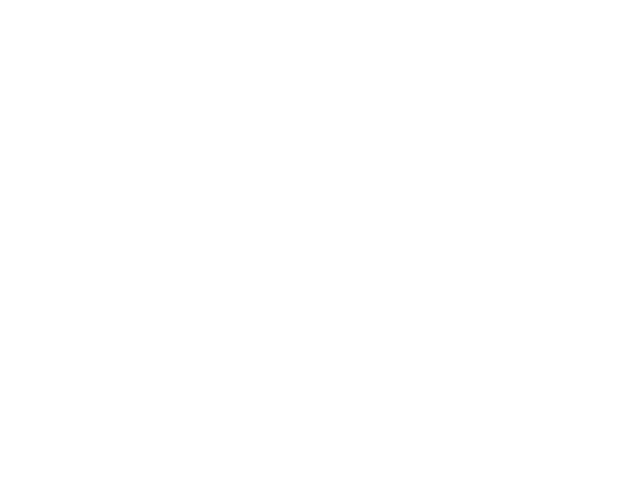
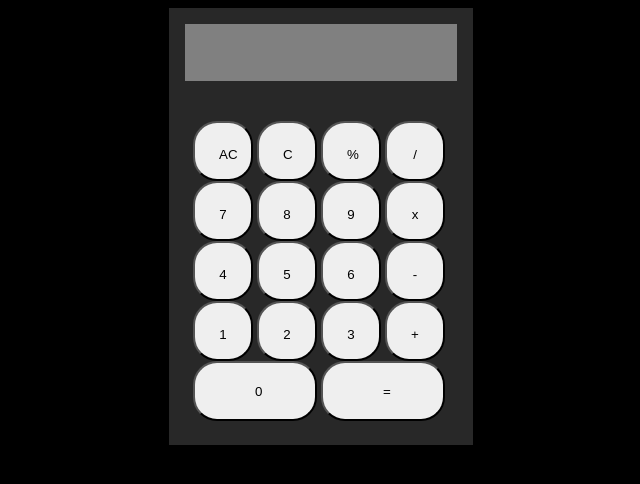
Before and after one commit to Saul-Codeman/Calculator, a plain HTML site: page index.html in a window 1280 px wide. Shown: the whole page, without its empty margins (319-959 px from the left). Drawn offline with Linux system fonts and the light colour scheme.

Commit message:
Finished UI

```diff
--- a/index.html
+++ b/index.html
@@ -8,6 +8,43 @@
     <link rel="stylesheet" href="styles.css">
 </head>
 <body>
+    <div class="calculator">
 
+        <div class="answer-container"></div>
+
+        <div class="button-container">
+            <div class="row-0">
+                <button id="a-clear" class="function-buttons">AC</button>
+                <button id="clear" class="function-buttons">C</button>
+                <button id="percent" class="function-buttons">%</button>
+                <button id="divide" class="function-buttons">/</button>
+            </div>
+            <div class="row-1">
+                <button id="7" class="number-buttons">7</button>
+                <button id="8" class="number-buttons">8</button>
+                <button id="9" class="number-buttons">9</button>
+                <button id="multiply" class="function-buttons">x</button>
+            </div>
+            <div class="row-2">
+                <button id="4" class="number-buttons">4</button>
+                <button id="5" class="number-buttons">5</button>
+                <button id="6" class="number-buttons">6</button>
+                <button id="subtract" class="function-buttons">-</button>
+            </div>
+            <div class="row-3">
+                <button id="1" class="number-buttons">1</button>
+                <button id="2" class="number-buttons">2</button>
+                <button id="3" class="number-buttons">3</button>
+                <button id="add" class="function-buttons">+</button>
+            </div>
+            <div class="row-4">
+                <button id="0" class="number-buttons">0</button>
+                <button id="equal" class="function-buttons">=</button>
+            </div>
+        </div>
+
+
+
+    </div>
 </body>
 </html>
--- a/javascript.js
+++ b/javascript.js
@@ -0,0 +1,43 @@
+function add(num1 , num2) {
+    return num1 + num2;
+}
+
+function subtract(num1 , num2) {
+    return num1 - num2;
+}
+
+function multiply(num1 , num2) {
+    return num1 * num2;
+}
+
+function divide(num1 , num2) {
+    return num1 / num2;
+}
+
+// Clears the answer-container
+function clear() {
+
+}
+
+
+
+
+
+
+
+
+
+document.addEventListener("DOMContentLoaded", () => {
+
+    // Gets the number buttons and adds event listeners to them
+    const numberButtons = document.querySelectorAll('.number-buttons');
+    numberButtons.forEach(number => {
+        number.addEventListener('click', () => {
+            // Store the clicked number in some variable
+        });
+    });
+
+
+
+
+});
--- a/styles.css
+++ b/styles.css
@@ -0,0 +1,39 @@
+body{
+    background-color: black;
+    display: flex;
+    justify-content: center;
+    align-items: center;
+}
+
+
+.calculator {
+    background-color: rgb(40, 40, 40);
+    flex-direction: column;
+    justify-content: center;
+    align-items: center;
+}
+
+.answer-container {
+    background-color: gray;
+    text-align: end;
+    margin: 16px;
+    padding: 16px;
+    width: 240px;
+    height: 25px;
+}
+
+.button-container {
+    background-color: rgb(40, 40, 40);
+    padding: 24px;
+}
+
+button {
+    padding: 24px;
+    width: 60px;
+    height: 60px;
+    border-radius: 24px;
+}
+
+.row-4 button {
+    padding: 0px 60px;
+}
```
